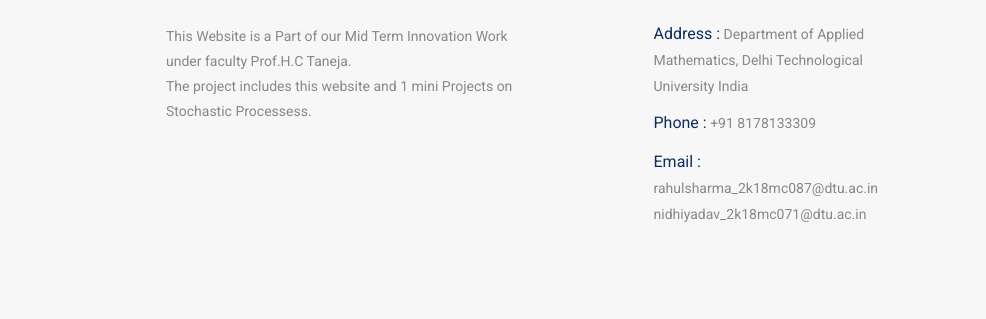
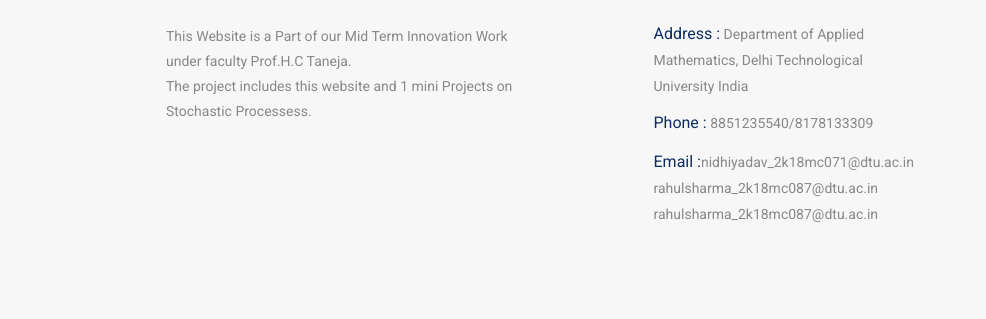
Before and after one commit to nidhiy524/nidhiy524.github.io, a plain HTML site: page index.html in a window 1280 px wide. Shown: the part 3059-3378 px from the top of the page, 294-1280 px from the left. Drawn offline with Linux system fonts and the light colour scheme.

Commit message:
Update index.html

```diff
--- a/index.html
+++ b/index.html
@@ -209,9 +209,9 @@
                         <h4>Contact us</h4>
                         <div class="contact_info">
                             <p><a herf="https://www.google.com/maps/place/Mathematics+Department/@28.7509369,77.1178755,21z/data=!4m5!3m4!1s0x390d012766964791:0x81403f68bd2db780!8m2!3d28.7509369!4d77.1180133"></a><span> Address :</span> Department of Applied Mathematics, Delhi Technological University India </p>
-                            <p><span> Phone :</span> +91 8178133309</p>
-                            <p><span> Email :</span> rahulsharma_2k18mc087@dtu.ac.in
-                                nidhiyadav_2k18mc071@dtu.ac.in</p>
+                            <p><span> Phone :</span> 8851235540/8178133309</p>
+                            <p><span> Email :</span>nidhiyadav_2k18mc071@dtu.ac.in rahulsharma_2k18mc087@dtu.ac.in
+                                                    rahulsharma_2k18mc087@dtu.ac.in</p>
                         </div>
                     </div>
                 </div>
```
